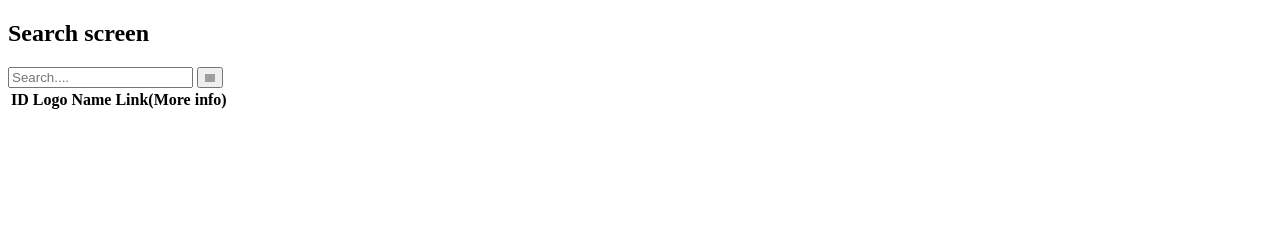
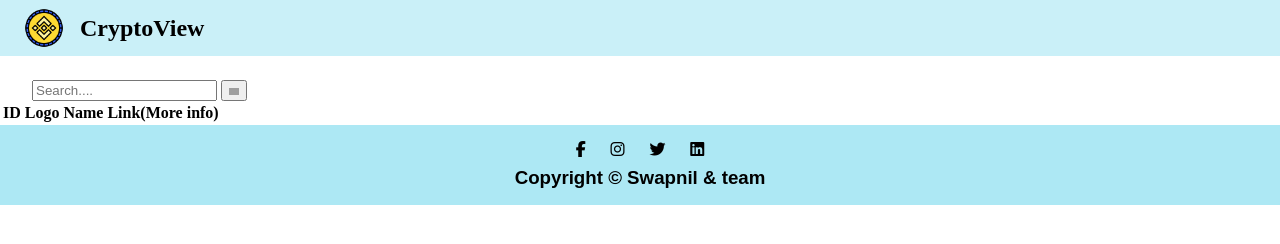
Before and after one commit to Swapnil30901/Cryptoview, a plain HTML site: page CryptoView/search.html in a window 1280 px wide. Drawn offline with Linux system fonts and the light colour scheme; no server answers; grey boxes are pictures that could not be loaded.

Commit message:
navbar and footer created for all the pages

```diff
--- a/CryptoView/detail.css
+++ b/CryptoView/detail.css
@@ -5,6 +5,7 @@
 
 .description_price{
     justify-content: space-around;
+    margin: 1.5rem;
 }
 
 .description{
@@ -33,3 +34,55 @@
     width:50vw;
     margin: auto;
 }
+
+body{
+    margin: 0px;
+}
+
+h1,h2,h3,h4,h5,h6,p{
+    margin: 0px;
+}
+
+nav{
+    height: 3rem;
+    background-color: #CAF0F8;
+    padding: 0.25rem 1.5rem;
+    align-items: center;
+    justify-content: space-between;
+}
+
+.flex_container{
+    display: flex;
+    flex-wrap: wrap;
+    gap: 1rem;
+}
+
+footer{
+    text-align: center;
+    padding: 1rem;
+    font-family: 'Nunito',sans-serif;
+    background-color: #ADE8F4;
+}
+
+footer > h3{
+    padding-top: 0.5rem;
+}
+
+.logo{
+    height: 2.5rem;
+    width: 2.5rem;
+}
+
+nav > h1{
+    display: inline;
+}
+
+nav > div{
+    align-items: center;
+}
+
+@media screen and (max-width: 400px){
+    nav h1 {
+        display: none;
+    }
+}
--- a/CryptoView/search.css
+++ b/CryptoView/search.css
@@ -1,3 +1,70 @@
 button > img{
     width:10px;
 }
+
+body{
+    margin: 0px;
+}
+
+h1,h2,h3,h4,h5,h6,p{
+    margin: 0px;
+}
+
+nav{
+    height: 3rem;
+    background-color: #CAF0F8;
+    padding: 0.25rem 1.5rem;
+    align-items: center;
+    justify-content: space-between;
+}
+
+.flex_container{
+    display: flex;
+    flex-wrap: wrap;
+    gap: 1rem;
+}
+
+footer{
+    text-align: center;
+    padding: 1rem;
+    font-family: 'Nunito',sans-serif;
+    background-color: #ADE8F4;
+}
+
+footer > h3{
+    padding-top: 0.5rem;
+}
+
+.logo{
+    height: 2.5rem;
+    width: 2.5rem;
+}
+
+nav > h1{
+    display: inline;
+}
+
+nav > div{
+    align-items: center;
+}
+
+@media screen and (max-width: 400px){
+    nav h1 {
+        display: none;
+    }
+}
+
+#search_field{
+    margin-left: 2rem;
+    margin-top: 1.5rem;
+}
+/*
+.table_field{
+    padding-left: 2rem;
+    padding-top: 1.5rem;
+}
+
+#search_result{
+    padding-left: 2rem;
+    padding-top: 1.5rem;
+} */
--- a/CryptoView/search.html
+++ b/CryptoView/search.html
@@ -5,13 +5,16 @@
     <meta http-equiv="X-UA-Compatible" content="IE=edge">
     <meta name="viewport" content="width=device-width, initial-scale=1.0">
     <title>Search | CryptoView</title>
+    <script src="https://kit.fontawesome.com/24f58cf994.js" crossorigin="anonymous"></script>
     <link rel="stylesheet" href="./search.css"/>
 </head>
 <body>
-    <nav>
-        <h1>Search screen</h1>
+    <nav class="flex_container">
+        <div class="flex_container">
+            <img src="./crypto.png" alt="logo" class="logo">
+            <h1>CryptoView</h1>
+        </div>
     </nav>
-
     <section>
         <form action="">
             <input type="text" placeholder="Search...." name="q" id="search_field"/>
@@ -23,15 +26,26 @@
         <table>
             <thead>
                 <tr>
-                    <th>ID</th>
-                    <th>Logo</th>
-                    <th>Name</th>
-                    <th>Link(More info)</th>
+                    <th class="table_field">ID</th>
+                    <th class="table_field">Logo</th>
+                    <th class="table_field">Name</th>
+                    <th class="table_field">Link(More info)</th>
                 </tr>
             </thead>
             <tbody id="search_result"></tbody>
         </table>
     </section>
+
+    <footer>
+        <i class="fa-brands fa-facebook-f"></i>
+        &emsp;
+        <i class="fa-brands fa-instagram"></i>
+        &emsp;
+        <i class="fa-brands fa-twitter"></i>
+        &emsp;
+        <i class="fa-brands fa-linkedin"></i>
+        <h3>Copyright &copy; Swapnil &amp; team</h3>
+    </footer>
     <script src="./search.js"></script>
 </body>
 </html>
```
Also changed, not shown: CryptoView/detail.html (+18 -3 lines).
